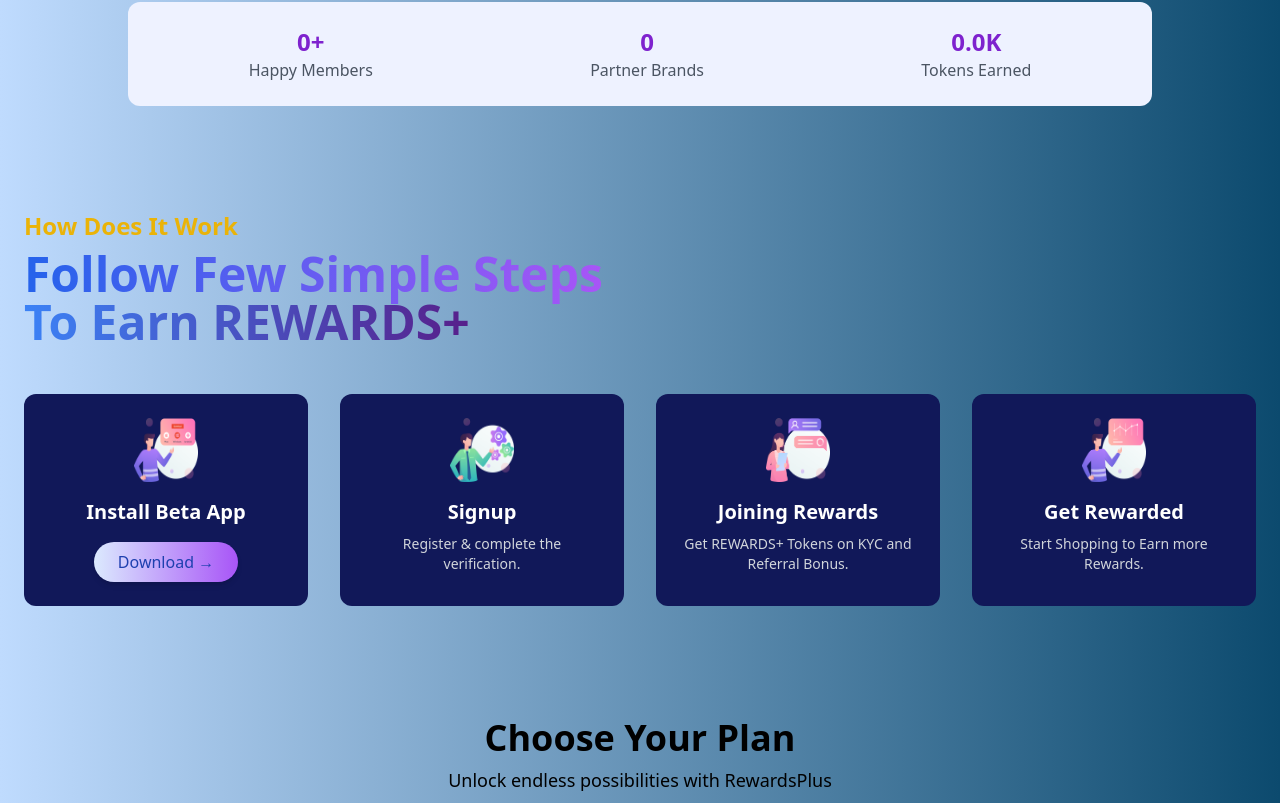
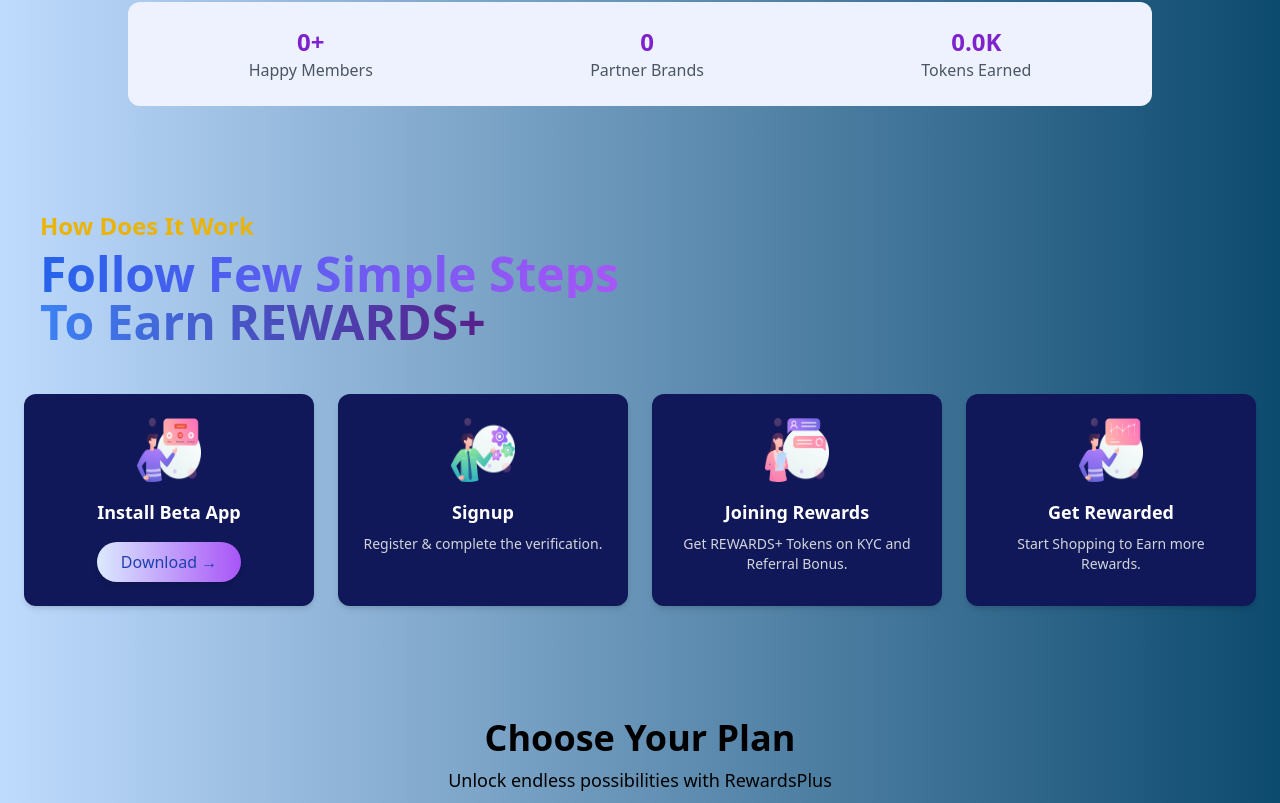
Before and after one commit to baisakhi-aich/Rewardplus, a React (Vite) app: page / in a window 1280 px wide. Shown: the part 376-1179 px from the top of the page. Built offline with nearby package versions, Linux system fonts and the light colour scheme; no server answers.

Commit message:
first commit

```diff
--- a/src/Component/Steps/Steps.jsx
+++ b/src/Component/Steps/Steps.jsx
@@ -9,69 +9,69 @@ import how4 from "../../assets/Work/how7.png"
 const Steps = () => {
   return (
     <div>
-      <section className="bg-gradient-to-r from-blue-200 to-sky-900 text-white py-16 px-6">
+      <section className="bg-gradient-to-r from-blue-200 to-sky-900 text-white py-16 px-4 sm:px-6">
         <div className="max-w-7xl mx-auto">
 
-          {/* Heading Section - aligned with boxes */}
-          <div className="text-left mb-12">
-            <h2 className="text-yellow-500 text-2xl font-semibold">How Does It Work</h2>
-<h1 className="text-3xl md:text-5xl font-bold mt-2 leading-tight">
-  <span className="bg-gradient-to-r from-blue-600 to-purple-500 bg-clip-text text-transparent">
+          {/* Heading Section */}
+          <div className="text-left mb-12 px-2 sm:px-4">
+            <h2 className="text-yellow-500 text-xl sm:text-2xl font-semibold mb-2">
+              How Does It Work
+            </h2>
+
+            <h1 className="text-2xl sm:text-4xl md:text-5xl font-bold leading-tight">
+              <span className="bg-gradient-to-r from-blue-600 to-purple-500 bg-clip-text text-transparent inline-block">
                 <Typewriter
                   words={['Follow Few Simple Steps']}
-      loop={1}
+                  loop={false}
                   typeSpeed={50}
-      deleteSpeed={50}
+                  deleteSpeed={0}
                   delaySpeed={1000}
                 />
               </span>
               <br />
-  <span className="bg-gradient-to-r from-blue-500 to-purple-900 bg-clip-text text-transparent">
+              <span className="bg-gradient-to-r from-blue-500 to-purple-900 bg-clip-text text-transparent inline-block">
                 <Typewriter
                   words={['To Earn REWARDS+']}
-      loop={1}
+                  loop={false}
                   cursor
                   cursorStyle="."
                   typeSpeed={50}
-      deleteSpeed={50}
+                  deleteSpeed={0}
                   delaySpeed={3000}
                 />
               </span>
             </h1>
-
-
           </div>
 
           {/* Steps Grid */}
-          <div className="grid grid-cols-1 md:grid-cols-2 lg:grid-cols-4 gap-8">
+          <div className="grid grid-cols-1 sm:grid-cols-2 lg:grid-cols-4 gap-6">
             {/* Box 1 */}
-         <div className="bg-[#111859] hover:bg-gradient-to-r hover:from-purple-600 hover:to-blue-600 p-6 rounded-xl text-center shadow-gray-400 hover:scale-105 hover:shadow-xl transition-all duration-300 cursor-pointer">
+            <div className="bg-[#111859] hover:bg-gradient-to-r hover:from-purple-600 hover:to-blue-600 p-6 rounded-xl text-center shadow-md hover:scale-105 hover:shadow-xl transition-all duration-300 cursor-pointer">
               <img src={how1} alt="Install App" className="mx-auto w-16 h-16 mb-4" />
-  <h3 className="text-xl font-semibold mb-2 text-white">Install Beta App</h3>
+              <h3 className="text-lg font-semibold mb-2 text-white">Install Beta App</h3>
               <button className="mt-2 px-6 py-2 bg-gradient-to-r from-blue-100 to-purple-500 text-blue-800 font-medium rounded-full shadow-md transition duration-300 hover:scale-105">
                 Download →
               </button>
             </div>
 
-
             {/* Box 2 */}
-          < div className="bg-[#111859] hover:bg-gradient-to-r hover:from-purple-400 hover:to-blue-300 p-6 rounded-xl text-center shadow-gray-400 hover:scale-105 hover:shadow-xl transition-all duration-300 cursor-pointer">
+            <div className="bg-[#111859] hover:bg-gradient-to-r hover:from-purple-400 hover:to-blue-300 p-6 rounded-xl text-center shadow-md hover:scale-105 hover:shadow-xl transition-all duration-300 cursor-pointer">
               <img src={how2} alt="Signup" className="mx-auto w-16 h-16 mb-4" />
-              <h3 className="text-xl font-semibold mb-2">Signup</h3>
+              <h3 className="text-lg font-semibold mb-2">Signup</h3>
               <p className="text-sm text-gray-300">Register & complete the verification.</p>
             </div>
 
             {/* Box 3 */}
-          < div className="bg-[#111859] hover:bg-gradient-to-r hover:from-purple-500 hover:to-blue-700 p-6 rounded-xl text-center shadow-gray-400 hover:scale-105 hover:shadow-xl transition-all duration-300 cursor-pointer">
+            <div className="bg-[#111859] hover:bg-gradient-to-r hover:from-purple-500 hover:to-blue-700 p-6 rounded-xl text-center shadow-md hover:scale-105 hover:shadow-xl transition-all duration-300 cursor-pointer">
               <img src={how3} alt="Joining Rewards" className="mx-auto w-16 h-16 mb-4" />
-              <h3 className="text-xl font-semibold mb-2">Joining Rewards</h3>
+              <h3 className="text-lg font-semibold mb-2">Joining Rewards</h3>
               <p className="text-sm text-gray-300">Get REWARDS+ Tokens on KYC and Referral Bonus.</p>
             </div>
 
             {/* Box 4 */}
-       <  div className="bg-[#111859] hover:bg-gradient-to-r hover:from-purple-500 hover:to-blue-200 p-6 rounded-xl text-center shadow-gray-400 hover:scale-105 hover:shadow-xl transition-all duration-300 cursor-pointer">
+            <div className="bg-[#111859] hover:bg-gradient-to-r hover:from-purple-500 hover:to-blue-200 p-6 rounded-xl text-center shadow-md hover:scale-105 hover:shadow-xl transition-all duration-300 cursor-pointer">
               <img src={how4} alt="Get Rewarded" className="mx-auto w-16 h-16 mb-4" />
-              <h3 className="text-xl font-semibold mb-2">Get Rewarded</h3>
+              <h3 className="text-lg font-semibold mb-2">Get Rewarded</h3>
               <p className="text-sm text-gray-300">Start Shopping to Earn more Rewards.</p>
             </div>
           </div>
```
Lines whose indentation alone changed are shown as unchanged.
